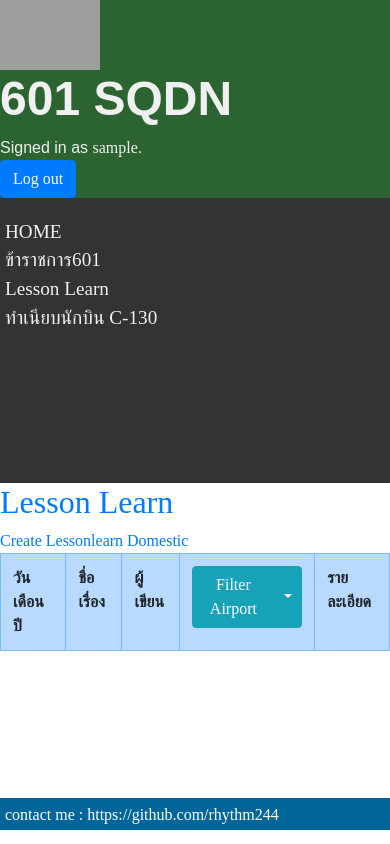
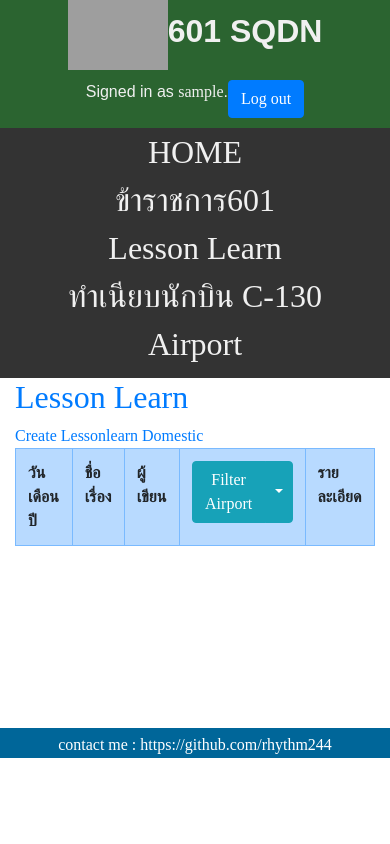
Before and after one commit to rhythm244/django_google_cloud, a Django app: page /lessonlearn in a window 390 px wide; the page is wider, and only the part inside the window is pictured. Run offline with Django 3.2, Linux system fonts and the light colour scheme; the visitor is signed in with stand-in values (Sample User, id 1); data that the repository does not hold is empty; some libraries are stand-ins or nearby versions; grey boxes are pictures that could not be loaded.

Commit message:
remove restframework and get better css style 01/05/2021

```diff
--- a/myapp/templates/myapp/index.html
+++ b/myapp/templates/myapp/index.html
@@ -4,7 +4,7 @@
 
 {% block script %}
     <script src="{% static 'myapp/js/currency.js' %}" defer></script>
-    <script type="text/babel" src="{% static 'myapp/js/react.js' %}" ></script>
+    {% comment %} <script type="text/babel" src="{% static 'myapp/js/react.js' %}" ></script> {% endcomment %}
 {% endblock %}
 
 {% block body %}
--- a/myapp/templates/myapp/layout.html
+++ b/myapp/templates/myapp/layout.html
@@ -5,6 +5,8 @@
     <head>
         <meta charset="UTF-8">
         <meta http-equiv="X-UA-Compatible" content="IE=edge">
+        {% block head %}
+        {% endblock %}
         <!-- <title>{% block title %}Auctions{% endblock %}</title> -->
         <!-- Load React. -->
         <!-- Note: when deploying, replace "development.js" with "production.min.js". -->
@@ -18,20 +20,20 @@
         <!-- learn javascript from CS50 and test in project -->
     </head>
 
-    <header>
+    <header class='container-fluid'>
+
             <div class="row">
-            <div class="col-lg-1 text-lg-left text-sm-center">
+                <div id="logo" class="col-xs-12 col-sm-8 text-sm-center">
+
                     <a href="{% url 'myapp:index' %}">
                         <img class ="logo" src="https://storage.googleapis.com/media-bucket-thong-django-2/cover/LOGO_c130.png" alt="">
                     </a>
-            </div>
 
-            <div class="col-lg-5 text-lg-left text-sm-center">
                     <h1 id="joinworld">601 SQDN</h1>
 
                 </div>
 
-            <div class="col-lg-6 text-lg-right text-sm-center">
+                <div id="authen" class="col-xs-12 col-sm-4 text-sm-center">
 
                         {% if user.is_authenticated %}
                         <li class="sign">Signed in as <strong>{{ user.username }}</strong>.</li>
@@ -44,13 +46,16 @@
                         {% endif %}
                 </div>
             </div>
+
     </header>
 
     <body>
+    <div style="min-height:600px">
         <!-- <img src="{% static 'myapp/bg_c130.jpg' %}" alt=""> -->
-        <div class="row" style="min-height: 600px;">
+        <div class="container-fluid">
+            <div class="row" >
                 {% if user.is_authenticated %}
-            <div class="sidebar col-lg-2 col-md-12 text-sm-center text-lg-left">
+                <div class="sidebar col-xs-12 col-md-2">
 
                         <div>
                             <a href="{% url 'myapp:index' %}">HOME</a>
@@ -67,27 +72,31 @@
                         <div>
                             <a href="{% url 'myapp:pilot_c130' %}">ทำเนียบนักบิน C-130</a>
                         </div>
+                        <div>
+                            <a href="{% url 'myapp:airport' %}">Airport</a>
+                        </div>
                 </div>
                 {% endif %}
 
-
-            <div class="main col-lg-10">
+                <div class="main col-xs-12 col-md-10">
                     {% block body %}
                     {% endblock %}
 
                 </div>
 
             </div>
+        </div>
 
 
-        <footer>
+
+        {% block script %}
+        {% endblock %}
+    </div>
+
+        <footer class="container-fluid">
             <a href="https://github.com/rhythm244"><div class="footer-text">contact me : https://github.com/rhythm244</div></a>
 
         </footer>
-
-        {% block script %}
-        {% endblock %}
-
 
     </body>
 
--- a/myapp/templates/myapp/lessonlearn.html
+++ b/myapp/templates/myapp/lessonlearn.html
@@ -1,6 +1,24 @@
 {% extends "myapp/layout.html" %}
 
 {% load static %}
+
+{% block head %}
+<style>
+    img {
+        width: 100px;
+        height: 100px;
+    }
+
+    td{
+        width: 120px;
+        height: 10px;
+        word-wrap: break-word;
+        {% comment %} min-width: 100px;  {% endcomment %}
+        max-width: 150px;
+}
+</style>
+{% endblock %}
+
 
 {% block script %}
     <script src="https://code.jquery.com/jquery-3.3.1.slim.min.js" integrity="sha384-q8i/X+965DzO0rT7abK41JStQIAqVgRVzpbzo5smXKp4YfRvH+8abtTE1Pi6jizo" crossorigin="anonymous"></script>
@@ -24,6 +42,7 @@
 
     <div id="lesson_view">
         <table class="table table-bordered table-striped">
+        <tbody>
             <tr class="table-primary">
                 <th>วัน เดือน ปี</th>
                 <th>ชื่อเรื่อง</th>
@@ -37,7 +56,7 @@
                         </button>
                         <div class="dropdown-menu">
                         {% for airport in airport_filter %}
-                        <button id="dropdown-airport" class="dropdown-item" data-airport="{{airport.id}}">{{airport.icao_code}}</button>
+                            <button id="dropdown-airport" class="dropdown-item" data-airport="{{airport.id}}">{{airport.icao_code}}</button>
                         {% endfor %}
                         </div>
                     </div>
@@ -45,7 +64,7 @@
                 <th>รายละเอียด</th>
             </tr>
         {% for lesson in lessons %}
-            <tr>
+            <tr >
                 <td>{{ lesson.date_fly|date:"d M Y" }} </td>
                 <td>{{ lesson.title }} </td>
                 <td>{{ lesson.employee.rank }}{{ lesson.employee }}</td>
@@ -53,6 +72,9 @@
                 <td><a href="{% url 'myapp:lessonlearn_info' lesson.id %}">รายละเอียด</a></td>
             </tr>
         {% endfor %}
+
+
+        </tbody>
         </table>
 
 
--- a/myapp/templates/myapp/person_one.html
+++ b/myapp/templates/myapp/person_one.html
@@ -12,7 +12,7 @@
     }
 </style>
 
-<div id=btn-person-one></div>
+<div id="btn-person-one"></div>
 
 <div>
     <dl class=row>
--- a/myapp/urls.py
+++ b/myapp/urls.py
@@ -1,7 +1,10 @@
-from django.urls import path
 from django.conf import settings
 from django.conf.urls.static import static
-from . import views, view_api
+from django.urls import path
+
+from . import view_api, views
+
+# from .view_api import BlacklistTokenUpdateView
 
 app_name = 'myapp'
 
@@ -15,6 +18,7 @@ urlpatterns = [
     path('person_division/<int:division_id>', views.person_division, name='person_division'),
     path('upload/<int:employee_id>', views.upload, name='upload'),
     path('upload_employee/<int:employee_id>', views.upload_employee, name='upload_employee'),
+
     path('lessonlearn', views.lessonlearn, name='lessonlearn'),
     path('lessonlearn_form', views.lessonlearn_form, name='lessonlearn_form'),
     path('lessonlearn_info/<int:id>',views.lessonlearn_info, name='lessonlearn_info'),
@@ -24,11 +28,14 @@ urlpatterns = [
     path('pilot_c130/<int:page>', views.pilot_c130_page, name='pilot_c130_page'),
     path('lessonlearn_filter/<int:airport_id>', views.lessonlearn_filter, name='lessonlearn_filter'),
     path('lessonlearn_filter_one/<int:pk>', views.lessonlearn_filter_one, name='lessonlearn_filter_one'),
+    path('airport/', views.airport, name='airport'),
 
     #API for react
-    path('login_react', view_api.login_react, name='login_react'),
-    path('api/employees/', view_api.api_employees, name="api_employees"),
-
+    # path('login_react', view_api.login_react, name='login_react'),
+    # path('logout_react', view_api.logout_react, name='logout_react'),
+    # path('api/employees/', view_api.api_employees, name="api_employees"),
+    # path('logout/blacklist/', BlacklistTokenUpdateView.as_view(),
+    #      name='blacklist')
 ]
 
 
--- a/myapp/views.py
+++ b/myapp/views.py
@@ -1,16 +1,20 @@
-from django.http import HttpResponse, HttpResponseRedirect, JsonResponse# noqa: 401
-from django.shortcuts import get_object_or_404, render, redirect
-from django.urls import reverse
+from django.contrib import messages
 from django.contrib.auth import authenticate, login, logout
-from django.contrib import messages
-from django.db import IntegrityError
-from .form import PictureForm, EmployeeForm, LessonlearnForm
-from .models import *
 from django.contrib.auth.decorators import login_required
 from django.core import serializers
+from django.db import IntegrityError
+from django.http import (HttpResponse, HttpResponseRedirect,  # noqa: 401
+                         JsonResponse)
+from django.shortcuts import get_object_or_404, redirect, render
+from django.urls import reverse
+
+from .form import EmployeeForm, LessonlearnForm, PictureForm
+from .models import *
+
 # from django.views.decorators.csrf import ensure_csrf_cookie
 
 # Create your views here.
+
 
 def index(request):
     if request.method == "GET":
@@ -19,6 +23,7 @@ def index(request):
             'form': form,
         }
         return render(request, "myapp/index.html", context)
+
 
 def login_view(request):
     if request.method == "POST":
@@ -45,6 +50,7 @@ def logout_view(request):
     logout(request)
     return HttpResponseRedirect(reverse("myapp:index"))
 
+
 @login_required
 def person(request):
     """ส่งแค่ division ไปเพื่อใช้ในการกด ของ user เอา เพราะถ้าส่งไปหมดจะ load ช้าเกิน """
@@ -61,6 +67,7 @@ def person(request):
     }
     return render(request, "myapp/person.html", context)
 
+
 @login_required
 def pilot_c130(request):
     """แสดงนักบิน C130 ที่ผ่านมาทุกคน """
@@ -71,6 +78,7 @@ def pilot_c130(request):
     }
     return render(request, "myapp/pilot_c130.html", context)
 
+
 @login_required
 def pilot_c130_page(request, page):
 
@@ -78,33 +86,41 @@ def pilot_c130_page(request, page):
         employees = []
 
         if page == 1:
-            employees = Employee.objects.filter(is_pilot=True, lucky_number__gte=0, lucky_number__lte=50).order_by('lucky_number')
+            employees = Employee.objects.filter(
+                is_pilot=True, lucky_number__gte=0, lucky_number__lte=50).order_by('lucky_number')
 
         elif page == 2:
-            employees = Employee.objects.filter(is_pilot=True, lucky_number__gte=51, lucky_number__lte=100).order_by('lucky_number')
+            employees = Employee.objects.filter(
+                is_pilot=True, lucky_number__gte=51, lucky_number__lte=100).order_by('lucky_number')
 
         elif page == 3:
-            employees = Employee.objects.filter(is_pilot=True, lucky_number__gte=101, lucky_number__lte=150).order_by('lucky_number')
+            employees = Employee.objects.filter(
+                is_pilot=True, lucky_number__gte=101, lucky_number__lte=150).order_by('lucky_number')
 
         elif page == 4:
-            employees = Employee.objects.filter(is_pilot=True, lucky_number__gte=151, lucky_number__lte=200).order_by('lucky_number')
+            employees = Employee.objects.filter(
+                is_pilot=True, lucky_number__gte=151, lucky_number__lte=200).order_by('lucky_number')
 
         elif page == 5:
-            employees = Employee.objects.filter(is_pilot=True, lucky_number__gte=201, lucky_number__lte=250).order_by('lucky_number')
+            employees = Employee.objects.filter(
+                is_pilot=True, lucky_number__gte=201, lucky_number__lte=250).order_by('lucky_number')
 
         elif page == 6:
-            employees = Employee.objects.filter(is_pilot=True, lucky_number__gte=251, lucky_number__lte=300).order_by('lucky_number')
+            employees = Employee.objects.filter(
+                is_pilot=True, lucky_number__gte=251, lucky_number__lte=300).order_by('lucky_number')
 
         elif page == 7:
-            employees = Employee.objects.filter(is_pilot=True, lucky_number__gte=301, lucky_number__lte=350).order_by('lucky_number')
+            employees = Employee.objects.filter(
+                is_pilot=True, lucky_number__gte=301, lucky_number__lte=350).order_by('lucky_number')
 
-        #serialize employee object
-        serialized_obj = serializers.serialize('json', employees,use_natural_foreign_keys=True, use_natural_primary_keys=False
-        ,fields = ('rank', 'first_name_thai', 'last_name_thai', 'lucky_number', 'afaps', 'telephone', 'picture'), cls=ExtendedEncoder)
+        # serialize employee object
+        serialized_obj = serializers.serialize('json', employees, use_natural_foreign_keys=True, use_natural_primary_keys=False, fields=(
+            'rank', 'first_name_thai', 'last_name_thai', 'lucky_number', 'afaps', 'telephone', 'picture'), cls=ExtendedEncoder)
 
         # return JsonResponse([employ.serialize() for employ in employees], safe=False)
         return JsonResponse(serialized_obj, safe=False)
         # return render(request, "myapp/pilot_c130.html", context)
+
 
 @login_required
 def person_division(request, division_id):
@@ -120,13 +136,14 @@ def person_division(request, division_id):
     }
     return render(request, "myapp/person.html", context)
 
+
 @login_required
 def person_one(request, employee_id):
     if request.method == 'POST':
         employees = Employee.objects.filter(pk=employee_id)
 
-        serialized_obj = serializers.serialize('json', employees,use_natural_foreign_keys=True, use_natural_primary_keys=False
-        , cls=ExtendedEncoder)
+        serialized_obj = serializers.serialize(
+            'json', employees, use_natural_foreign_keys=True, use_natural_primary_keys=False, cls=ExtendedEncoder)
 
         # return JsonResponse([employ.serialize() for employ in employees], safe=False)
         return JsonResponse(serialized_obj, safe=False)
@@ -144,7 +161,9 @@ def person_one(request, employee_id):
         }
         return render(request, 'myapp/person_one.html', context)
 
-#Upload Function นี้ยังเป็นใช้ ForignKey ของ Model Picture อยู่
+# Upload Function นี้ยังเป็นใช้ ForignKey ของ Model Picture อยู่
+
+
 @login_required
 def upload(request, employee_id):
     if request.method == 'POST':
@@ -155,8 +174,9 @@ def upload(request, employee_id):
             # pic_em = f.pk
             f.save()
 
-            #ลบรูปอื่นออกให้หมด ยกเว้นรูปล่าสุด
-            Picture.objects.filter(employee_id=employee_id , id__lt=int(f.id)).delete()
+            # ลบรูปอื่นออกให้หมด ยกเว้นรูปล่าสุด
+            Picture.objects.filter(
+                employee_id=employee_id, id__lt=int(f.id)).delete()
 
             employee = Employee.objects.filter(pk=employee_id)
             employee_picture = form.cleaned_data['employee_image']
@@ -177,13 +197,14 @@ def upload(request, employee_id):
         }
         return render(request, 'myapp/index.html', context)
 
+
 @login_required
 def upload_employee(request, employee_id):
     if request.method == 'POST':
 
         employee = Employee.objects.filter(pk=employee_id).first()
 
-        #จัดเตรียมข้อมูลเอาไว้ใช้ด้านล่าง ไม่รู้ทำไมใช้ employee. เลยไม่ได้ เลยต้องใส่ตัวแปรเพิ่ม
+        # จัดเตรียมข้อมูลเอาไว้ใช้ด้านล่าง ไม่รู้ทำไมใช้ employee. เลยไม่ได้ เลยต้องใส่ตัวแปรเพิ่ม
         telephone_already = employee.telephone
         rank_already = employee.rank
         firstnamethai_already = employee.first_name_thai
@@ -197,9 +218,10 @@ def upload_employee(request, employee_id):
 
         if form.is_valid():
             f = form.save(commit=False)
-            f.employee_id = employee_id #ต้องมีบรรทัดนี้ เพราะถ้าไม่ใส่มันจะไม่รู้ว่าเป็นของ pk ไหน
+            # ต้องมีบรรทัดนี้ เพราะถ้าไม่ใส่มันจะไม่รู้ว่าเป็นของ pk ไหน
+            f.employee_id = employee_id
 
-            #ถ้ามีข้อมูลเก่าอยู่แล้ว ให้นำข้อมูลเก่ามาใส่ ถ้า user ใส่ None มาใน Form
+            # ถ้ามีข้อมูลเก่าอยู่แล้ว ให้นำข้อมูลเก่ามาใส่ ถ้า user ใส่ None มาใน Form
             if f.rank == None:
                 f.rank = rank_already
             if f.first_name_thai == None:
@@ -232,39 +254,41 @@ def upload_employee(request, employee_id):
         }
         return render(request, 'myapp/index.html', context)
 
+
 @login_required
 def lessonlearn(request):
 
     if request.method == 'GET':
         lesson = Lessonlearn.objects.all().order_by('-date_fly')
-        airport_filter = Airport.objects.values('id','icao_code')
+        airport_filter = Airport.objects.values('id', 'icao_code')
         context = {
             'lessons': lesson,
             'airport_filter': airport_filter,
         }
-        return render(request, 'myapp/lessonlearn.html',context)
+        return render(request, 'myapp/lessonlearn.html', context)
 
-#--------------------- API javascript ----------------------------------------------------------------------------------------------
+
+# --------------------- API javascript ----------------------------------------------------------------------------------------------
+
 @login_required
 def lessonlearn_filter(request, airport_id):
     if request.method == 'POST':
         lesson = Lessonlearn.objects.filter(airport_id=int(airport_id))
         serialized_obj = serializers.serialize('json', lesson,
-                                                use_natural_foreign_keys=True, use_natural_primary_keys=True
-                                                ,fields = ('date_fly', 'title', 'employee', 'airport'))
-
+                                               use_natural_foreign_keys=True, use_natural_primary_keys=True, fields=('date_fly', 'title', 'employee', 'airport'))
 
         return JsonResponse(serialized_obj, safe=False)
+
 
 @login_required
 def lessonlearn_filter_one(request, pk):
     if request.method == 'GET':
         lesson = Lessonlearn.objects.filter(pk=pk)
         serialized_obj = serializers.serialize('json', lesson,
-                                                use_natural_foreign_keys=True, use_natural_primary_keys=True
-                                                ,fields = ('date_fly', 'title', 'employee', 'airport', 'lesson'))
+                                               use_natural_foreign_keys=True, use_natural_primary_keys=True, fields=('date_fly', 'title', 'employee', 'airport', 'lesson'))
 
         return JsonResponse(serialized_obj, safe=False)
+
 
 @login_required
 def lessonlearn_form(request):
@@ -273,13 +297,14 @@ def lessonlearn_form(request):
         context = {
             'form': form,
         }
-        return render(request, 'myapp/lessonlearn_form.html',context)
+        return render(request, 'myapp/lessonlearn_form.html', context)
 
     elif request.method == 'POST':
         form = LessonlearnForm(request.POST)
         if form.is_valid():
             form.save()
         return HttpResponseRedirect(reverse("myapp:lessonlearn"))
+
 
 @login_required
 def lessonlearn_info(request, id):
@@ -289,6 +314,15 @@ def lessonlearn_info(request, id):
         'lessons': lessonlearn,
     }
 
-    return render(request, 'myapp/lessonlearn_one.html',context)
+    return render(request, 'myapp/lessonlearn_one.html', context)
 
-#---------------------------------------------------------------------------------------------------------------------------------
+@login_required
+def airport(request):
+    airports = Airport.objects.all().order_by('icao_code')
+
+    context = {
+        'airport' : airports,
+    }
+
+    return render(request, 'myapp/airport.html', context)
+# ---------------------------------------------------------------------------------------------------------------------------------
--- a/mysite/urls.py
+++ b/mysite/urls.py
@@ -1,24 +1,8 @@
-"""mysite URL Configuration
+from django.contrib import admin
+from django.urls import include, path
 
-The `urlpatterns` list routes URLs to views. For more information please see:
-    https://docs.djangoproject.com/en/3.1/topics/http/urls/
-Examples:
-Function views
-    1. Add an import:  from my_app import views
-    2. Add a URL to urlpatterns:  path('', views.home, name='home')
-Class-based views
-    1. Add an import:  from other_app.views import Home
-    2. Add a URL to urlpatterns:  path('', Home.as_view(), name='home')
-Including another URLconf
-    1. Import the include() function: from django.urls import include, path
-    2. Add a URL to urlpatterns:  path('blog/', include('blog.urls'))
-"""
-from django.contrib import admin
-from django.urls import path, include
-from rest_framework_simplejwt.views import (
-    TokenObtainPairView,
-    TokenRefreshView,
-)
+# from myapp.view_api import MyTokenObtainPairView
+from rest_framework_simplejwt.views import TokenObtainPairView, TokenRefreshView
 
 urlpatterns = [
     path('herc_admin/', admin.site.urls),
--- a/static/myapp/styles.css
+++ b/static/myapp/styles.css
@@ -3,16 +3,33 @@
     padding: 0;
     font-family: 'Times New Roman', Times, serif;
     list-style: none;
+
+}
+
+body {
+    min-height: 600px;
 }
 
 header {
     background-color: #2b6430;
 }
 
-footer {
+/* footer {
     height: 2em;
     position: relative;
     z-index: 1;
+    background-color: #006699;
+
+} */
+
+footer{
+    display: block;
+    position: relative;
+    text-align: center;
+    font-size: 0.75em;
+    bottom:0;
+    width: 100%;
+    height: 30px;
     background-color: #006699;
 
 }
@@ -32,13 +49,13 @@ footer {
     height: min-content;
 } */
 
-td{
-    width: 120px;
+/* td{
+    width: 80px;
     height: 10px;
     word-wrap: break-word;
-    min-width: 150px;
-    max-width: 30px;
-}
+    min-width: 100px;
+    max-width: 90px;
+} */
 
 .logo {
     height: 70px;
@@ -70,11 +87,6 @@ td{
     font-weight: 200;
 }
 
-
-.container {
-    max-width: 1200px;
-}
-
 .list-grid {
     display: grid;
     grid-template-columns: 1fr 1fr 1fr;
@@ -84,7 +96,8 @@ td{
 
 .sidebar {
     background-color: #333;
-    padding: 20px;
+    padding: 0px;
+    min-height: 600px;
 }
 
 .sidebar a{
@@ -139,3 +152,63 @@ td{
     50% { transform: rotate(90deg); }
     100% { transform: rotate(720deg); }
   }
+
+#logo {
+    display: flex;
+    justify-items: flex-start;
+}
+
+#authen {
+    display: flex;
+    justify-content: flex-end;
+    padding: 10px;
+}
+
+@media only screen and (max-width: 576px) {
+    #logo {
+        display: flex;
+        justify-content: center;
+
+    }
+    #authen {
+        display: flex;
+        justify-content: center;
+    }
+    #joinworld {
+        font-family: sans-serif;
+        color: #f0f0f0;
+        font-size: 2rem;
+        font-weight: 700;
+        align-self: center;
+    }
+}
+
+@media only screen and (max-width: 768px) {
+    .sidebar a{
+        color: #f0f0f0;
+        font-size: 2rem;
+        font-weight: 500;
+    }
+    .sidebar {
+        background-color: #333;
+        text-align: center;
+        padding: 0px;
+        height: 250px;
+        min-height: 0;
+    }
+}
+
+  /* // Extra small devices (portrait phones, less than 576px)
+  // No media query since this is the default in Bootstrap
+
+  // Small devices (landscape phones, 576px and up)
+  @media (min-width: 576px) { ... }
+
+  // Medium devices (tablets, 768px and up)
+  @media (min-width: 768px) { ... }
+
+  // Large devices (desktops, 992px and up)
+  @media (min-width: 992px) { ... }
+
+  // Extra large devices (large desktops, 1200px and up)
+  @media (min-width: 1200px) { ... } */
```
Also changed, not shown: myapp/templates/myapp/airport.html (added, +16 -0 lines), myapp/templates/myapp/person.html (+8 -5 lines), myapp/templates/myapp/pilot_c130.html (+7 -6 lines), myapp/tests.py (+115 -27 lines), myapp/view_api.py (+32 -36 lines), mysite/middleware.py (+8 -7 lines), mysite/settings.py (+23 -24 lines). Lines whose indentation alone changed are shown as unchanged.
